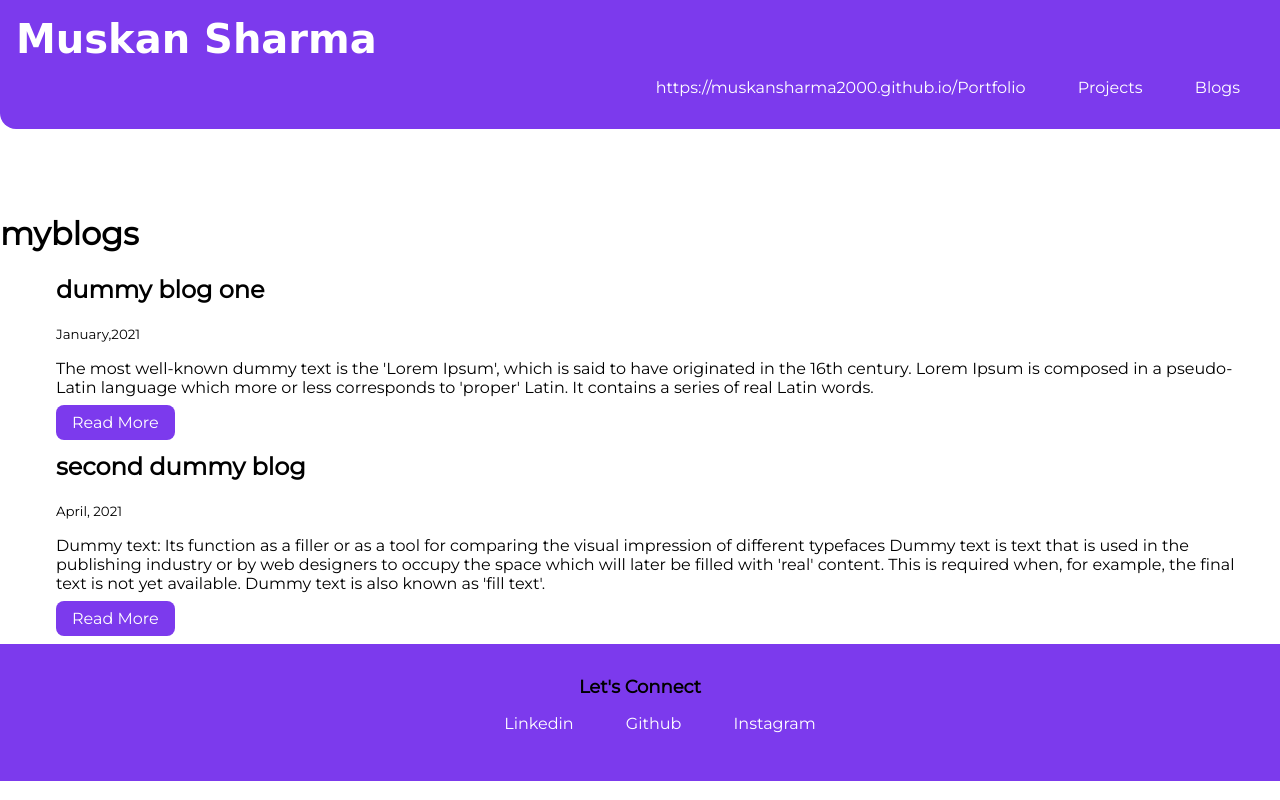
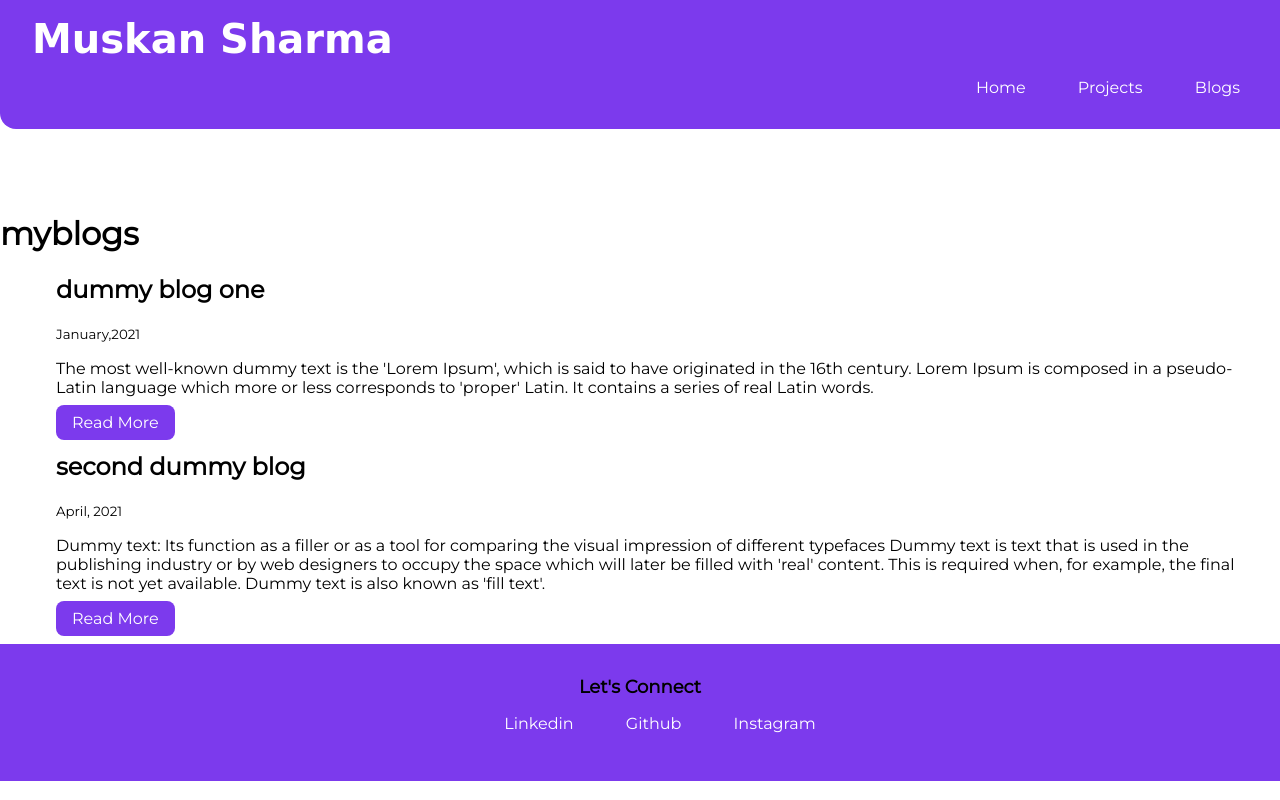
Before and after one commit to muskansharma2000/Portfolio, a plain HTML site: page blogs.html in a window 1280 px wide. Drawn offline with Linux system fonts and the light colour scheme.

Commit message:
Update blogs.html

```diff
--- a/blogs.html
+++ b/blogs.html
@@ -9,10 +9,10 @@
 <body>
     <nav class="navigation container">
         <div
-        class="nav-brand">Muskan Sharma</div>
+        class="nav-brand"><a class="link"href="https://muskansharma2000.github.io/Portfolio">Muskan Sharma</a></div>
         <ul class="list-non-bullet nav-pills">
              <li class="list-item-inline">
-                <a class="link"href="/">https://muskansharma2000.github.io/Portfolio</a>
+                <a class="link"href="https://muskansharma2000.github.io/Portfolio">Home</a>
             </li>
              <li class="list-item-inline">
                 <a class="link" href="https://muskansharma2000.github.io/Portfolio/projects.html">Projects</a>
```
